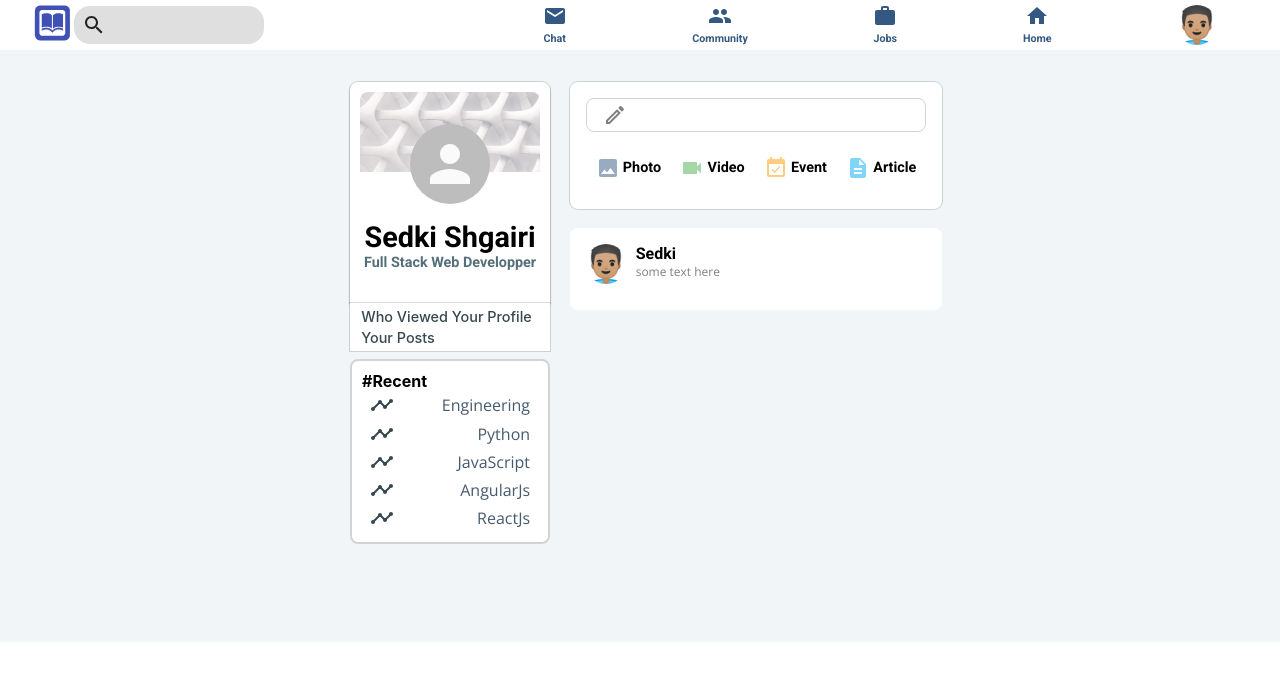
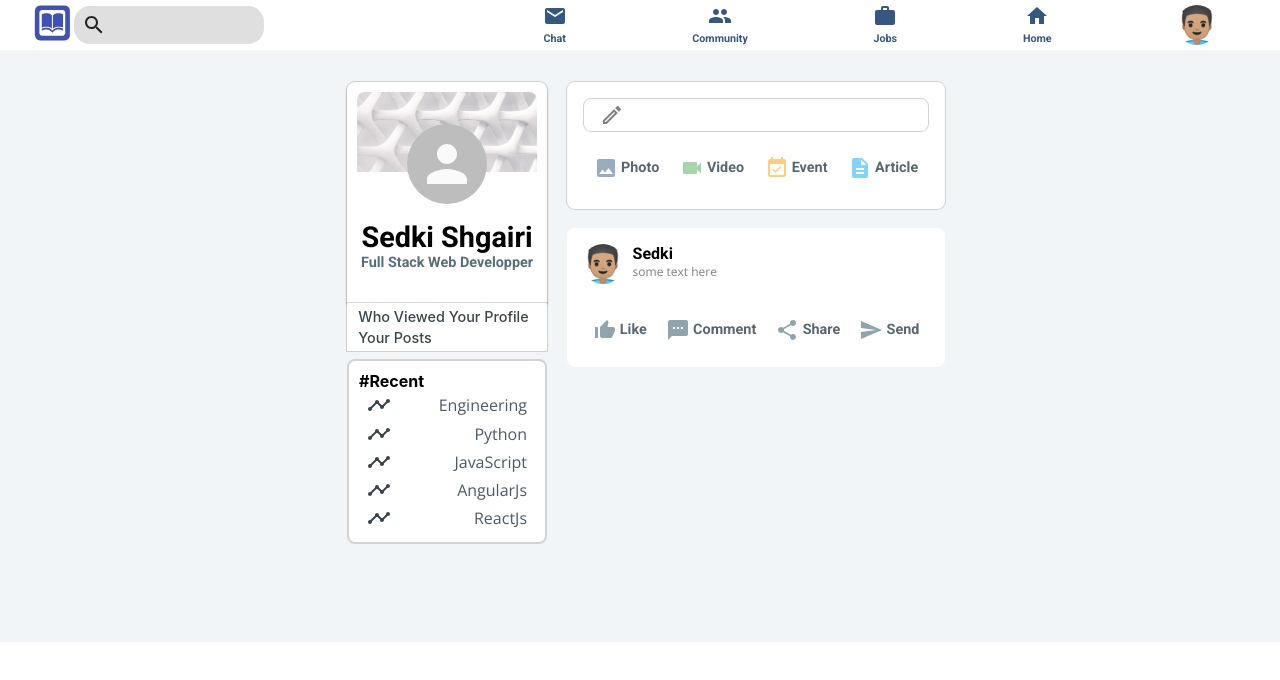
Before and after one commit to Sedki-Sghairi/chatspace, a React (Create React App) app: page / in a window 1280 px wide. Shown: the top 680 px of the page. Built offline with nearby package versions, Linux system fonts and the light colour scheme.

Commit message:
initial setup and style of post__buttons section

```diff
--- a/src/Post.js
+++ b/src/Post.js
@@ -1,6 +1,13 @@
 import { Avatar } from '@material-ui/core';
 import React from 'react';
+import InputOptions from './InputOptions';
 import './post.css';
+// import FavoriteIcon from '@material-ui/icons/Favorite';
+import ThumbUpAltIcon from '@material-ui/icons/ThumbUpAlt';
+import TextsmsIcon from '@material-ui/icons/Textsms';
+import ShareIcon from '@material-ui/icons/Share';
+import SendIcon from '@material-ui/icons/Send';
+
 const Post = ({ name, description, message, photoUrl }) => {
 	return (
 		<div className="post">
@@ -14,6 +21,12 @@ const Post = ({ name, description, message, photoUrl }) => {
 			<div className="post__body">
 				<p>{message}</p>
 			</div>
+			<div className="post__buttons">
+				<InputOptions Icon={ThumbUpAltIcon} title="Like" color="#90a4ae" />
+				<InputOptions Icon={TextsmsIcon} title="Comment" color="#90a4ae" />
+				<InputOptions Icon={ShareIcon} title="Share" color="#90a4ae" />
+				<InputOptions Icon={SendIcon} title="Send" color="#90a4ae" />
+			</div>
 		</div>
 	);
 };
--- a/src/inputOptions.css
+++ b/src/inputOptions.css
@@ -12,4 +12,5 @@
 }
 .inputOption > h4 {
 	margin-left: .2rem;
+	color: #586870;
 }
--- a/src/post.css
+++ b/src/post.css
@@ -21,3 +21,6 @@
 .post__body {
 	overflow-wrap: anywhere;
 }
+.post__buttons {
+	display: flex;
+}
```
